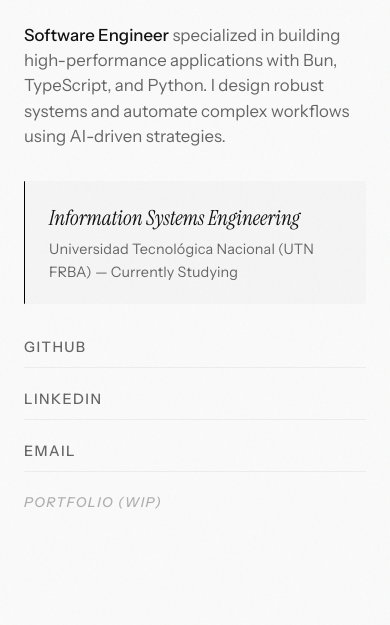
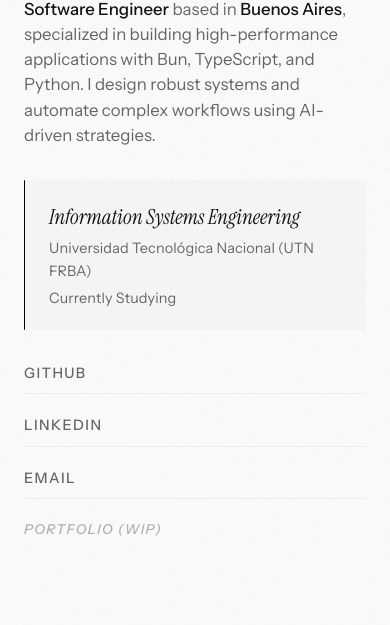
Before and after one commit to zanellig/personal-page, a website: page public/index.html in a window 390 px wide. Shown: the part 219-844 px from the top of the page. Drawn offline with Linux system fonts and the light colour scheme.

Commit message:
feat: Update personal information and refine education section layout and styling.

```diff
--- a/public/index.css
+++ b/public/index.css
@@ -253,6 +253,16 @@ nav a:hover::after {
     font-size: 1.3rem;
   }
 
+  .education p {
+    display: flex;
+    flex-direction: column;
+    gap: 0.25rem;
+  }
+
+  .desktop-separator {
+    display: none;
+  }
+
   nav {
     flex-direction: column;
     gap: 1.25rem;
--- a/public/index.html
+++ b/public/index.html
@@ -4,7 +4,7 @@
     <meta charset="UTF-8">
     <meta name="viewport" content="width=device-width, initial-scale=1.0">
     <title>Gonzalo Zanelli — Software Engineer & MLOps</title>
-    <meta name="description" content="Software Engineer and Information Systems Engineering student at UTN FRBA. Focused on Bun, TypeScript, and AI-powered solutions.">
+    <meta name="description" content="Software Engineer based in Buenos Aires, Argentina. Focused on Bun, TypeScript, and AI-powered solutions.">
     <meta name="author" content="Gonzalo Zanelli" />
     <meta name="robots" content="index, follow" />
     <meta name="keywords" content="Gonzalo Zanelli, software engineer, mlops, full stack, bun, typescript, ai, python" />
@@ -45,6 +45,10 @@
         "@type": "CollegeOrUniversity",
         "name": "Universidad Tecnológica Nacional (UTN FRBA)"
       },
+      "homeLocation": {
+        "@type": "Place",
+        "name": "Buenos Aires, Argentina"
+      },
       "knowsAbout": ["Software Engineering", "MLOps", "TypeScript", "Bun", "Python", "AI"]
     }
     </script>
@@ -69,7 +73,7 @@
         <section class="bio">
             <h2 class="sr-only">About Me</h2>
             <p>
-                <span class="sr-only">I'm a </span><strong>Software Engineer</strong> specialized in building high-performance
+                <strong>Software Engineer</strong> based in <strong>Buenos Aires</strong>, specialized in building high-performance
                 applications with Bun, TypeScript, and Python. I design robust systems
                 and automate complex workflows using AI-driven strategies.
             </p>
@@ -78,7 +82,11 @@
         <section class="education">
             <h2 class="sr-only">Education</h2>
             <div class="uni">Information Systems Engineering</div>
-            <p>Universidad Tecnológica Nacional (UTN FRBA) — Currently Studying</p>
+            <p>
+                <span>Universidad Tecnológica Nacional (UTN FRBA)</span>
+                <span class="desktop-separator"> — </span>
+                <span>Currently Studying</span>
+            </p>
         </section>
 
         <nav>
```
